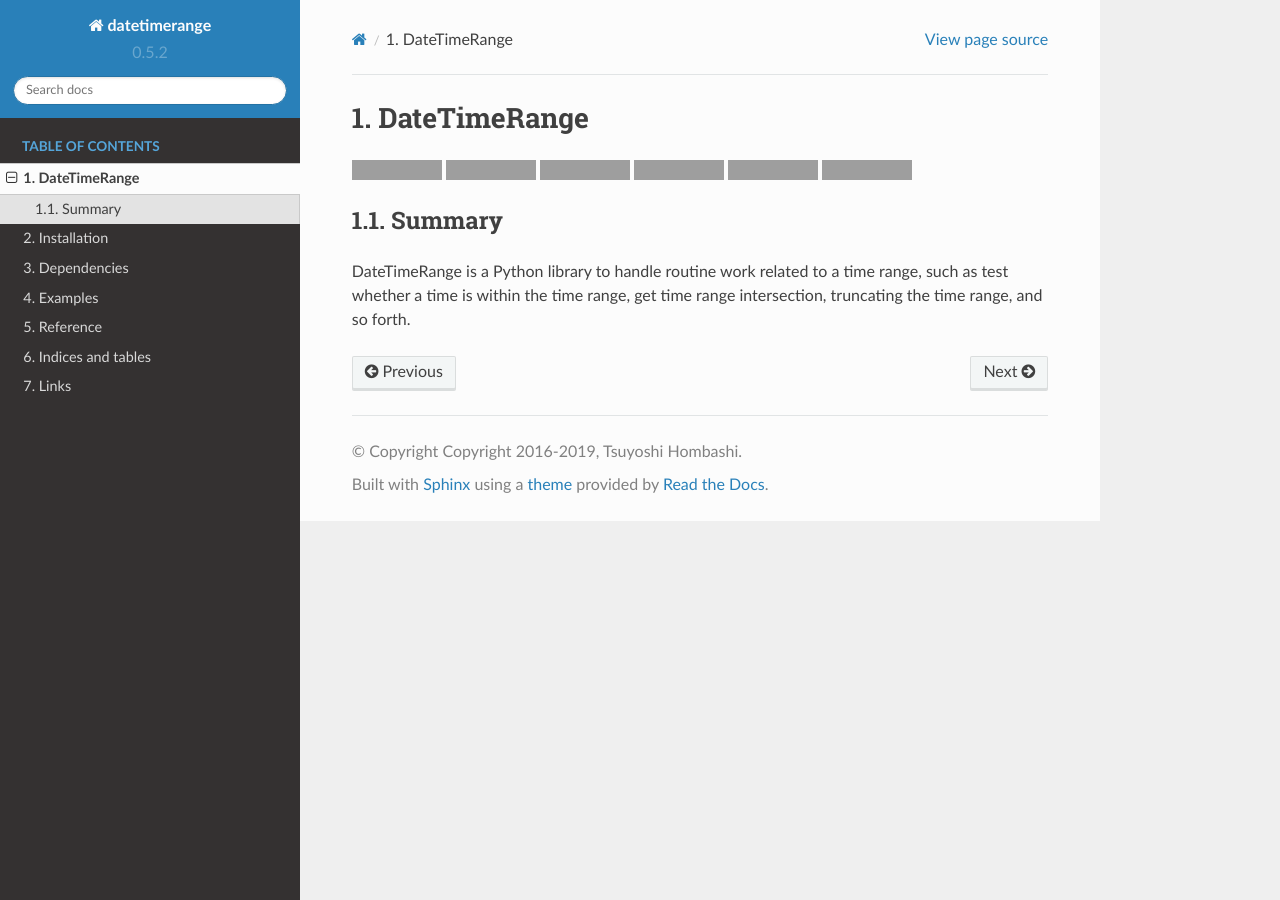
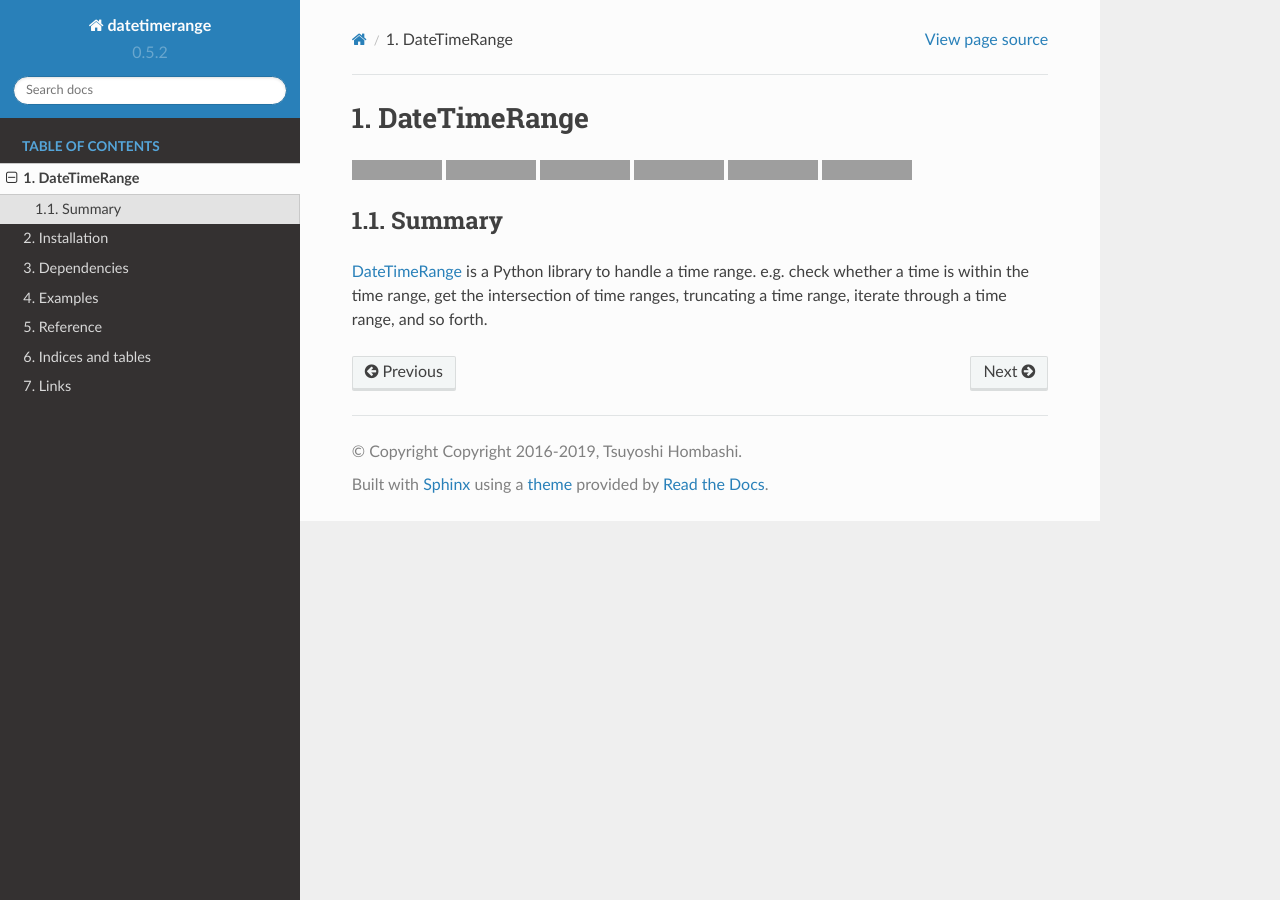
Before and after one commit to thombashi/DateTimeRange, a Sphinx documentation site: the page built from docs/pages/introduction/index.rst, in a window 1280 px wide, cut to the strip 0-900 px from the top of the page. Built offline with Sphinx 7.4.7 and the Read the Docs theme 2.0.0, drawn with Linux system fonts in a browser that asks for light colours; grey boxes are pictures that could not be loaded.

Commit message:
Update docs

```diff
--- a/docs/pages/introduction/summary.txt
+++ b/docs/pages/introduction/summary.txt
@@ -1 +1 @@
-DateTimeRange is a Python library to handle routine work related to a time range, such as test whether a time is within the time range, get time range intersection, truncating the time range, and so forth.
+`DateTimeRange <https://github.com/thombashi/DateTimeRange>`__ is a Python library to handle a time range. e.g. check whether a time is within the time range, get the intersection of time ranges, truncating a time range, iterate through a time range, and so forth.
```
